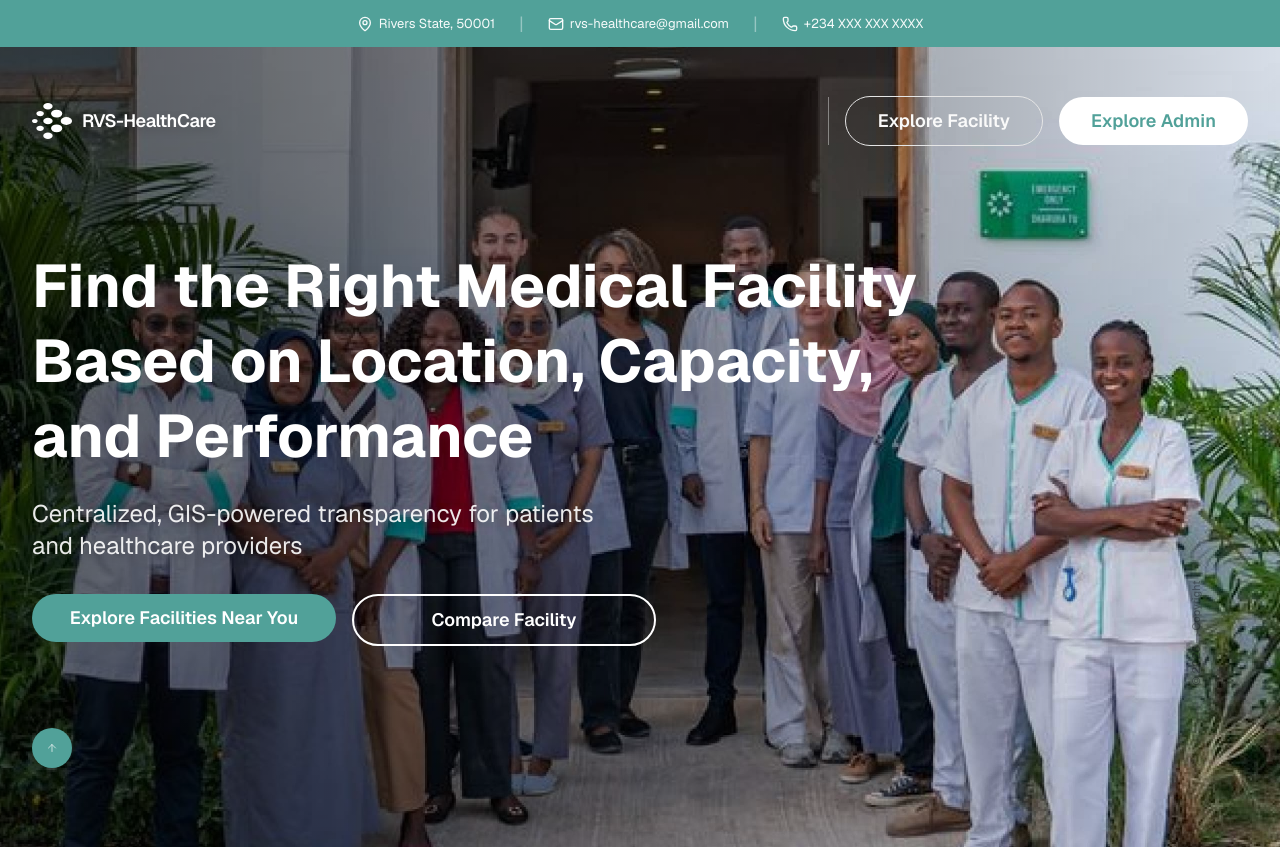
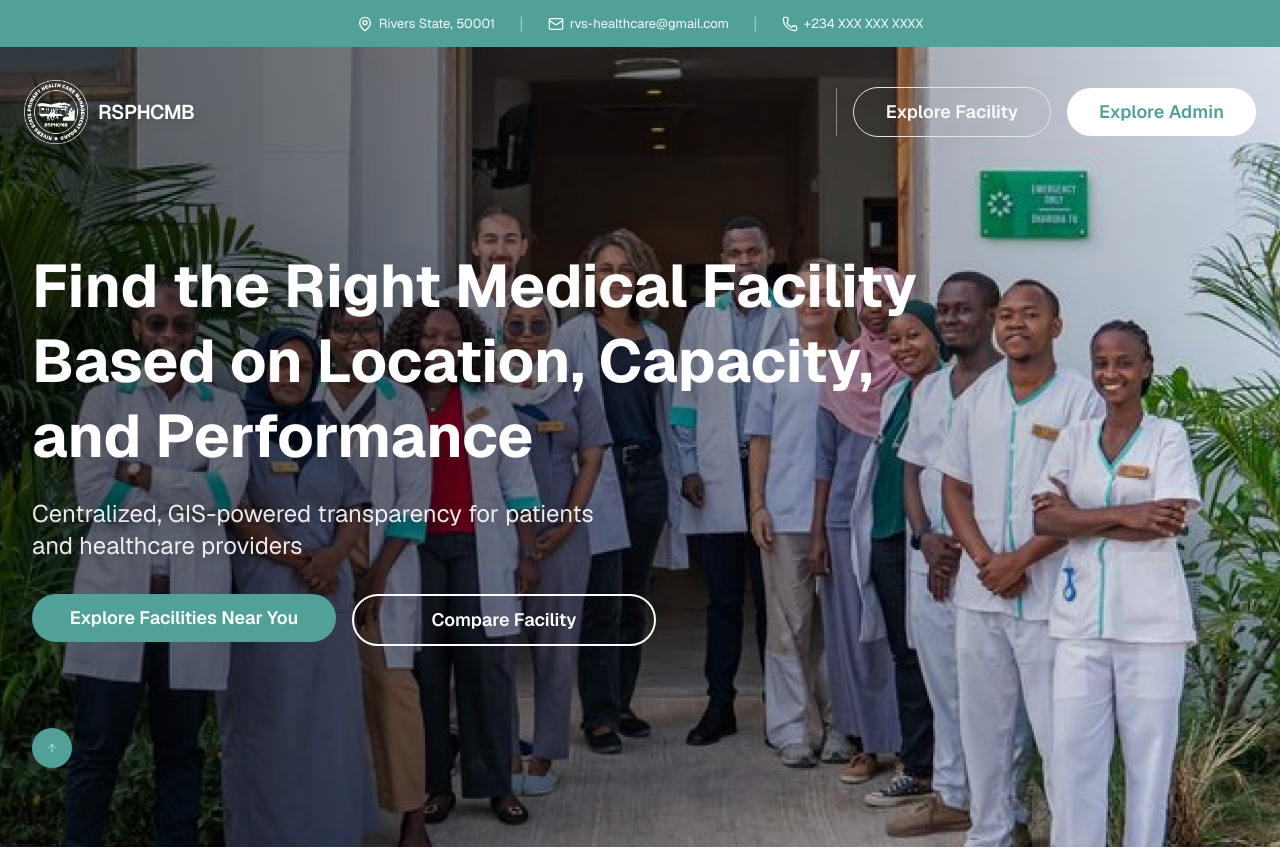
Before and after one commit to Indepth-Earth-Geospatial-Services/omni-health-frontend, a Next.js app: page / in a window 1280 px wide. Shown: the top 849 px of the page. Built offline with nearby package versions, Linux system fonts and the light colour scheme.

Commit message:
update logo to organisation logo, adjust header

```diff
--- a/src/features/landing-page/Landing-page.tsx
+++ b/src/features/landing-page/Landing-page.tsx
@@ -9,7 +9,7 @@ import Footer from "./components/desktop/Footer";
 
 export default function LandingPage() {
   return (
-    <div className="min-h-screen bg-white overflow-x-hidden">
+    <div className="min-h-screen bg-white">
       <Header />
       <HeroSection />
       <Stats />
--- a/src/features/landing-page/components/desktop/Navbar.tsx
+++ b/src/features/landing-page/components/desktop/Navbar.tsx
@@ -33,25 +33,25 @@ export default function Navbar() {
     <nav
       className={`fixed top-0 left-0 right-0 z-50 transition-all duration-300 ${isScrolled
         ? "bg-primary/95 backdrop-blur-md shadow-lg py-2"
-        : "bg-transparent py-3 sm:py-4 top-20 "
+        : "bg-transparent py-3 sm:py-4 top-16 "
         }`}
       aria-label="Main navigation"
     >
-      <div className="container mx-auto px-4 sm:px-6 lg:px-8">
+      <div className="container mx-auto px-4 sm:px-4 lg:px-6">
         <div className="flex items-center justify-between">
           {/* Logo */}
           <Link href="/" className="flex items-center gap-2 sm:gap-2.5 group">
-            <div className="relative h-7 w-7 sm:h-8 sm:w-8 md:h-10 md:w-10">
+            <div className="relative h-10 w-10 sm:h-10 sm:w-10 md:h-16 md:w-16">
               <Image
-                src="/img/icons/svg/logo.svg"
+                src="/img/health-logo.png"
                 alt="RVS Healthcare Logo"
                 fill
                 className="object-contain transition-transform group-hover:scale-105 brightness-0 invert"
                 priority
               />
             </div>
-            <h1 className="text-white text-sm sm:text-base md:text-lg font-semibold tracking-tight drop-shadow-lg transition-transform group-hover:scale-105">
-              RVS-HealthCare
+            <h1 className="text-white text-sm sm:text-base md:text-xl font-semibold tracking-tight drop-shadow-lg transition-transform group-hover:scale-105">
+              RSPHCMB
             </h1>
           </Link>
 
```
Also changed, not shown: public/img/health-logo.png (added).
